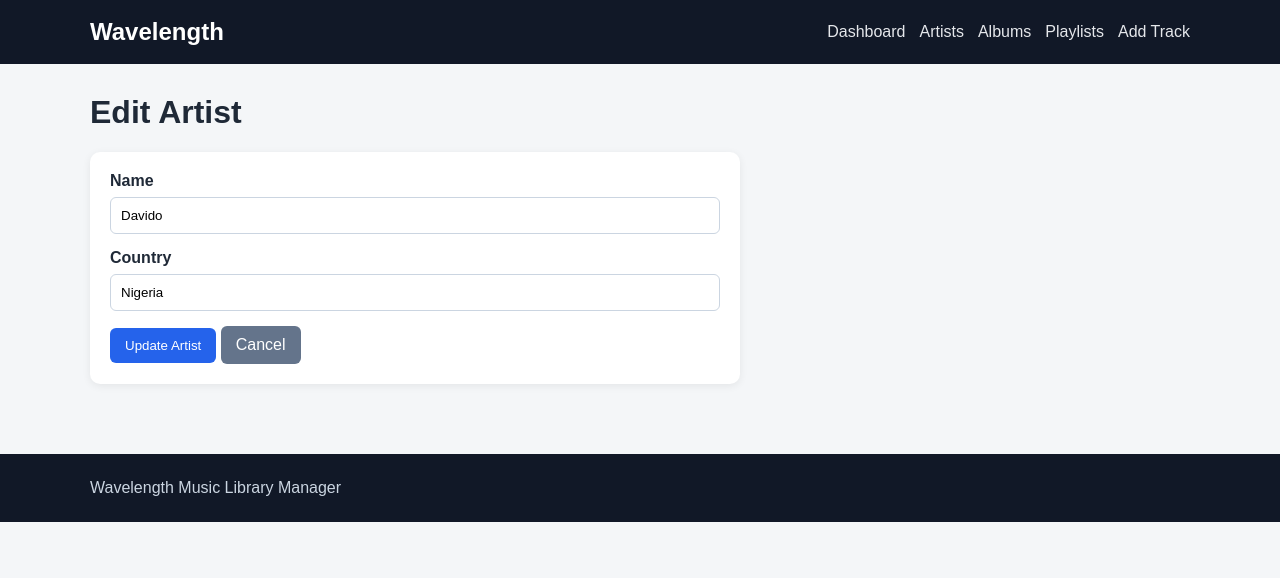
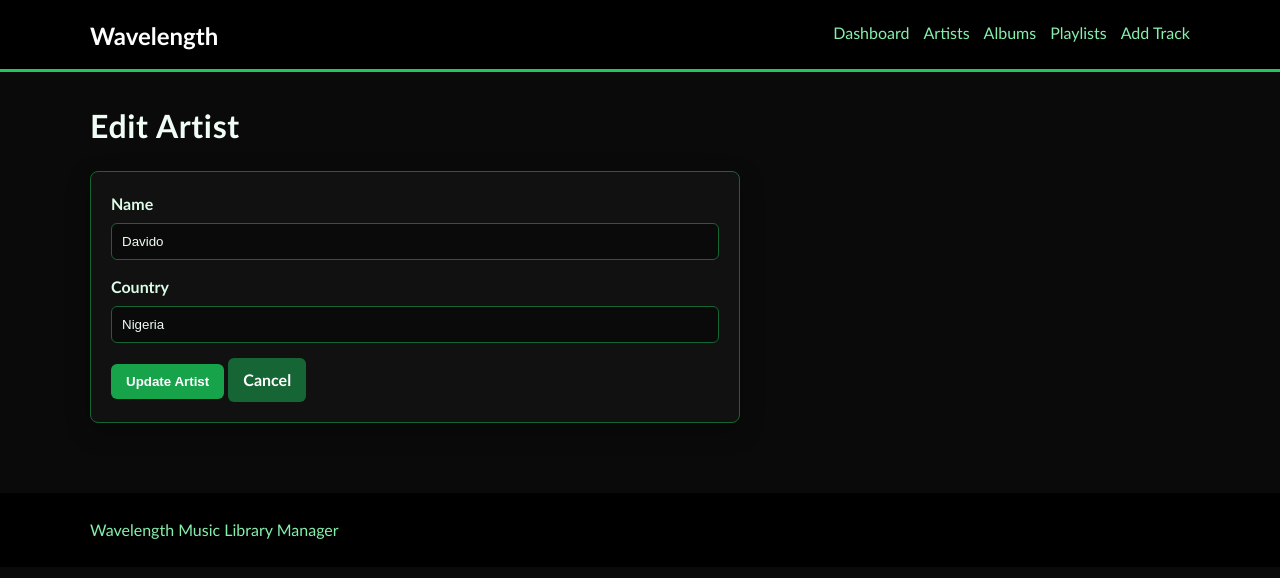
Before and after one commit to Babanbodi/book-store, a PHP site: page /wavelength/edit_artist.php?id=1 in a window 1280 px wide; the page is wider, and only the part inside the window is pictured. Shown: the top 578 px of that part. Run offline with PHP 8.4, Linux system fonts and the light colour scheme; data comes from the database, SQL or seed files in the repository.

Commit message:
Updated project

```diff
--- a/wavelength/css/style.css
+++ b/wavelength/css/style.css
@@ -4,9 +4,10 @@
 
 body {
     margin: 0;
-    font-family: Arial, sans-serif;
-    background: #f4f6f8;
-    color: #1f2937;
+    font-family: "Trebuchet MS", Arial, sans-serif;
+    background: #0a0a0a;
+    color: #dcfce7;
+    line-height: 1.5;
 }
 
 .container {
@@ -15,9 +16,20 @@ body {
 }
 
 .site-header {
-    background: #111827;
+    background: #000;
     color: white;
     padding: 18px 0;
+    position: relative;
+}
+
+.site-header::after {
+    content: "";
+    position: absolute;
+    right: -10%;
+    bottom: 0;
+    left: -10%;
+    height: 3px;
+    background: #22c55e;
 }
 
 .nav {
@@ -41,12 +53,15 @@ nav {
 }
 
 nav a {
-    color: #e5e7eb;
+    color: #86efac;
     text-decoration: none;
+    border-bottom: 2px solid transparent;
+    padding-bottom: 4px;
 }
 
 nav a:hover {
-    color: white;
+    color: #22c55e;
+    border-bottom-color: #22c55e;
 }
 
 main.container {
@@ -55,6 +70,8 @@ main.container {
 
 h1 {
     margin-top: 0;
+    color: #f0fdf4;
+    letter-spacing: .02em;
 }
 
 .stats {
@@ -73,11 +90,12 @@ h1 {
 .card,
 .form-card,
 .filters {
-    background: white;
-    border-radius: 10px;
+    background: #111111;
+    border: 1px solid #166534;
+    border-radius: 8px;
     padding: 20px;
     margin-bottom: 20px;
-    box-shadow: 0 2px 8px rgba(0,0,0,.07);
+    box-shadow: 0 8px 24px rgba(0, 0, 0, .28);
 }
 
 .stats .card p {
@@ -104,9 +122,18 @@ h1 {
 input,
 select {
     padding: 10px;
-    border: 1px solid #cbd5e1;
+    border: 1px solid #166534;
+    background: #0a0a0a;
+    color: #f0fdf4;
     border-radius: 6px;
     min-width: 180px;
+}
+
+input:focus,
+select:focus {
+    outline: 2px solid #22c55e;
+    outline-offset: 2px;
+    border-color: #86efac;
 }
 
 fieldset {
@@ -129,19 +156,25 @@ fieldset {
     display: inline-block;
     border: 0;
     border-radius: 6px;
-    background: #2563eb;
+    background: #16a34a;
     color: white;
     padding: 10px 15px;
     text-decoration: none;
     cursor: pointer;
+    font-weight: bold;
+}
+
+.button:hover {
+    background: #22c55e;
+    color: #052e16;
 }
 
 .button.secondary {
-    background: #64748b;
+    background: #166534;
 }
 
 .button.danger {
-    background: #dc2626;
+    background: #14532d;
 }
 
 .quick-links {
@@ -208,8 +247,8 @@ th {
 
 .site-footer {
     padding: 25px 0;
-    background: #111827;
-    color: #cbd5e1;
+    background: #000000;
+    color: #86efac;
 }
 
 @media (max-width: 700px) {
--- a/wavelength/partials/header.php
+++ b/wavelength/partials/header.php
@@ -7,7 +7,7 @@ $pageTitle = $pageTitle ?? 'Wavelength';
     <meta charset="UTF-8">
     <meta name="viewport" content="width=device-width, initial-scale=1.0">
     <title><?= htmlspecialchars($pageTitle) ?> - Wavelength</title>
-    <link rel="stylesheet" href="css/style.css">
+    <link rel="stylesheet" href="css/style.css?v=4">
 </head>
 <body>
 <header class="site-header">
```
Also changed, not shown: other parts of wavelength/css/style.css (+15 -9 lines), README.md (deleted).
